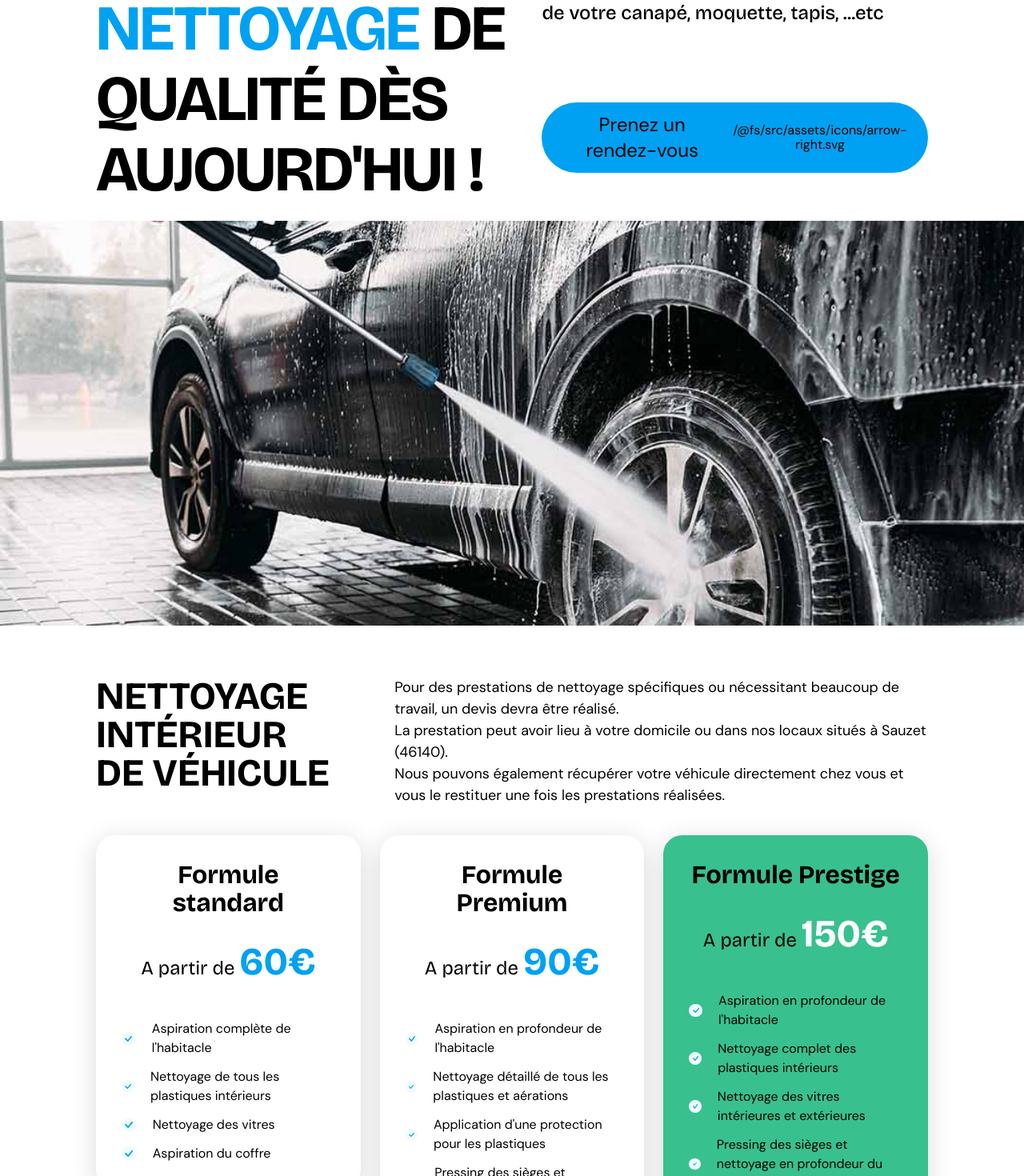
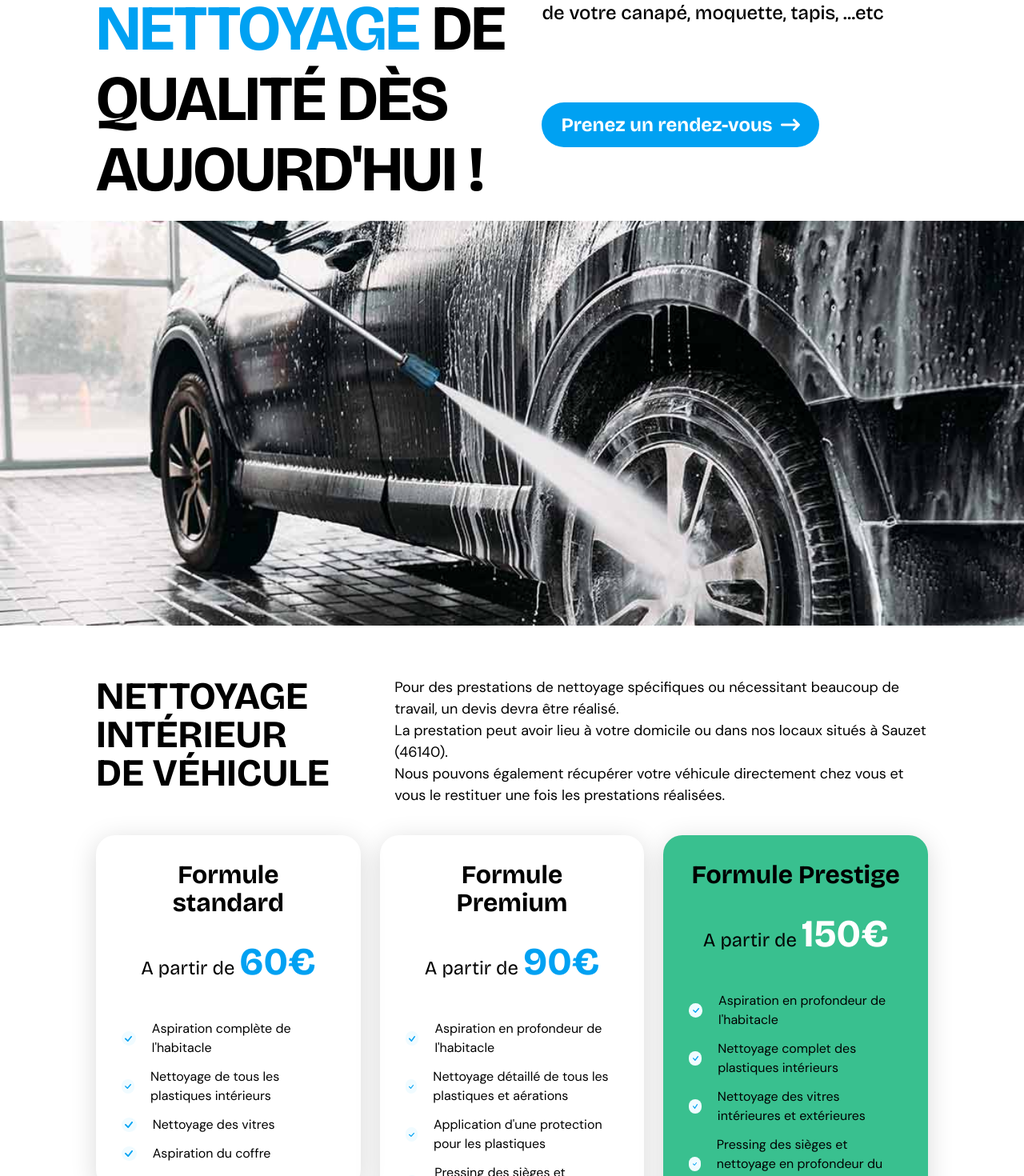
Before and after one commit to Khambou/Cleanup46, a React (Create React App) app: page /tarifs in a window 1280 px wide. Shown: the part 260-1730 px from the top of the page at 80% size. Built offline with nearby package versions, Linux system fonts and the light colour scheme.

Commit message:
:green_heart: fix the rendering of the components

```diff
--- a/src/components/PriceItem.jsx
+++ b/src/components/PriceItem.jsx
@@ -14,8 +14,12 @@ const PriceItem = ({ priceItem }) => {
       <div className="flex flex-col items-start gap-3">
         {benefits.map((benefit) => (
           <div key={benefit} className="flex-layout--center gap-5">
-            <div className="font-dm-sans py-[5px] px-[4.38px] rounded-full bg-sky-blue-color">
-              <img src={Check} alt="Check Icon" width={10} height={7.98} />
+            <div className="py-[5px] px-[4.38px] grow rounded-full bg-sky-blue-color">
+              <img
+                src={Check}
+                alt="Check Icon"
+                className="object-contain w-[10px] h-[7.98px]"
+              />
             </div>
             <p className="text-base font-dm-sans">{benefit}</p>
           </div>
--- a/src/pages/prices.jsx
+++ b/src/pages/prices.jsx
@@ -1,10 +1,10 @@
 import { Button } from "../components/Button.jsx";
-import { ArrowRight } from "../assets/icons";
 import "../styles/prices.css";
 import { PricingHeaderImg, PricingMiddleImg } from "../assets/images";
 import { CleaningCarsPricing } from "../components/CleaningCarsPricing";
 import { BannerImage } from "../components/BannerImage";
 import CleaningHouseItemsPricing from "../components/CleaningHouseItemsPricing";
+import { FaArrowRightLong } from "react-icons/fa6";
 
 function Prices() {
   return (
@@ -22,9 +22,11 @@ function Prices() {
           </h3>
           <Button
             buttonText="Prenez un rendez-vous"
-            rightIcon={ArrowRight}
+            rightIcon={
+              <FaArrowRightLong className="text-2xl text-white-color" />
+            }
             link="/contact-us"
-            additionalButtonText="text-2xl"
+            additionalButtonText="text-2xl font-bold font-grotesque text-white-color"
             leftIconStyle="fill-white"
           />
         </div>
```
